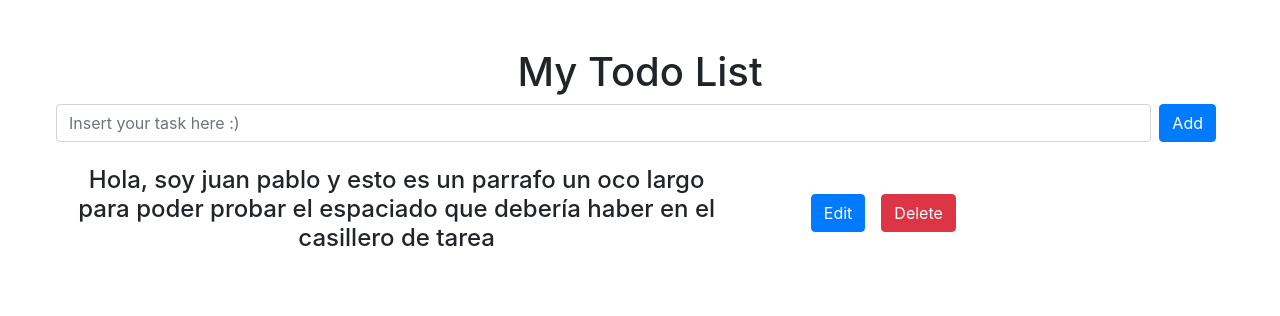
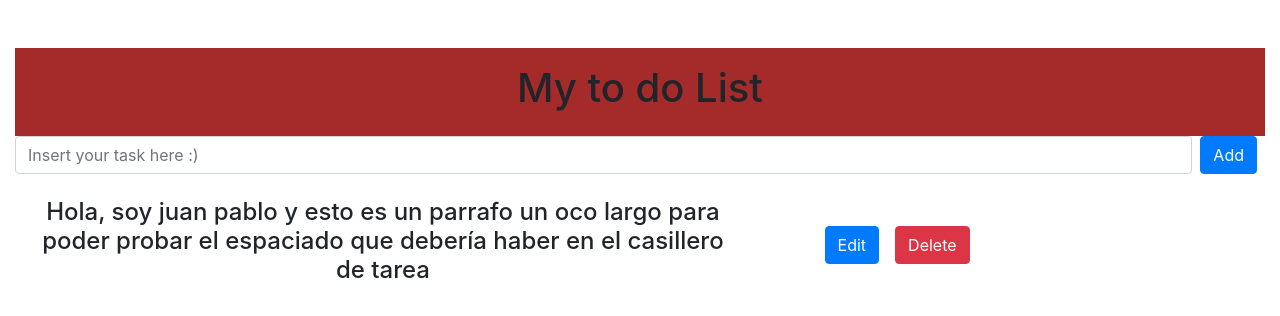
Before and after one commit to juanpabloceliz/todo-list, a React (Create React App) app: page / in a window 1280 px wide. Shown: the top 316 px of the page. Built offline with nearby package versions, Linux system fonts and the light colour scheme.

Commit message:
trying some changes

```diff
--- a/src/App.css
+++ b/src/App.css
@@ -2,37 +2,6 @@
   text-align: center;
 }
 
-.App-logo {
-  height: 40vmin;
-  pointer-events: none;
+#title {
+  background-color: brown;
 }
-
-@media (prefers-reduced-motion: no-preference) {
-  .App-logo {
-    animation: App-logo-spin infinite 20s linear;
-  }
-}
-
-.App-header {
-  background-color: #282c34;
-  min-height: 100vh;
-  display: flex;
-  flex-direction: column;
-  align-items: center;
-  justify-content: center;
-  font-size: calc(10px + 2vmin);
-  color: white;
-}
-
-.App-link {
-  color: #61dafb;
-}
-
-@keyframes App-logo-spin {
-  from {
-    transform: rotate(0deg);
-  }
-  to {
-    transform: rotate(360deg);
-  }
-}
--- a/src/App.js
+++ b/src/App.js
@@ -6,7 +6,7 @@ import "bootstrap/dist/css/bootstrap.css"
 
 function App() {
   return (
-    <div className="App m-5">
+    <div className="App container-fluid mt-5">
       <TodoInput />
       <TodoList />
     </div>
--- a/src/components/TodoInput.jsx
+++ b/src/components/TodoInput.jsx
@@ -7,15 +7,17 @@ function TodoInput() {
   let [name, setName] = useState()
   let dispatch = useDispatch()
   return (
-    <div>
-      <h1>My Todo List</h1>
-      <div className="row m-2">
+    <div className='container-fluid'>
+      <div id='title' className="row justify-content-center p-3">
+        <h1>My to do List</h1>
+      </div>
+      <div id='input__box' className="row justify-content-center">
         <input
           onChange={(e) => setName(e.target.value)}
           value={name}
           type="text"
           placeholder="Insert your task here :)"
-          className="col form-control"
+          className="col form-control "
         />
         <button
           onClick={() => {
```
